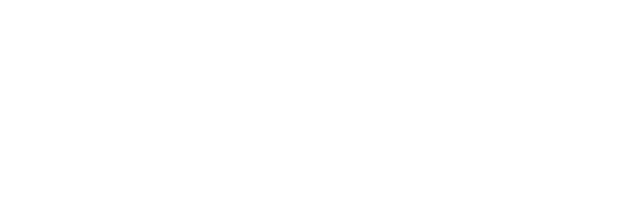
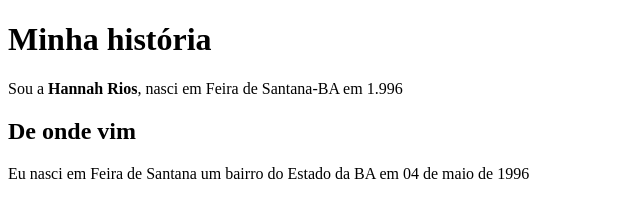
Before and after one commit to HannahRios/aula-01, a plain HTML site: page index.html in a window 1280 px wide. Shown: the whole page, without its empty margins (0-640 px from the left). Drawn offline with Linux system fonts and the light colour scheme.

Commit message:
feat: Aplicando tag h1 e p

```diff
--- a/index.html
+++ b/index.html
@@ -5,6 +5,17 @@
         <meta charset="utf-8 "/>
     </head>
     <body>
+        <h1>Minha história</h1>
+
+        <p>Sou a <strong>Hannah Rios</strong>, nasci em Feira de Santana-BA em 1.996</p>
+
+        <h2>De onde vim</h2>
+
+        <p>
+            Eu nasci em Feira de Santana um bairro do Estado da BA em 04 de maio de 1996
+        </p>
+
+
 
     </body>
 </html>
```
